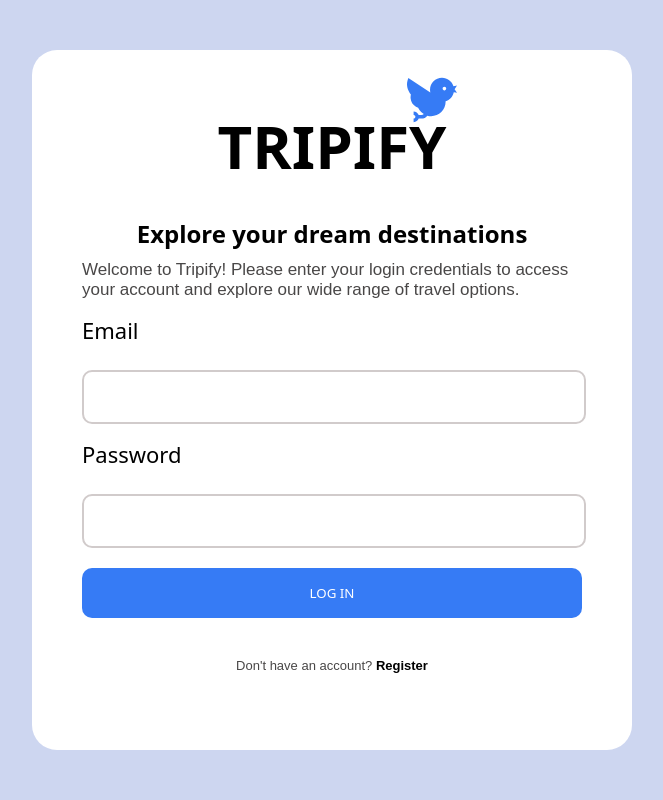
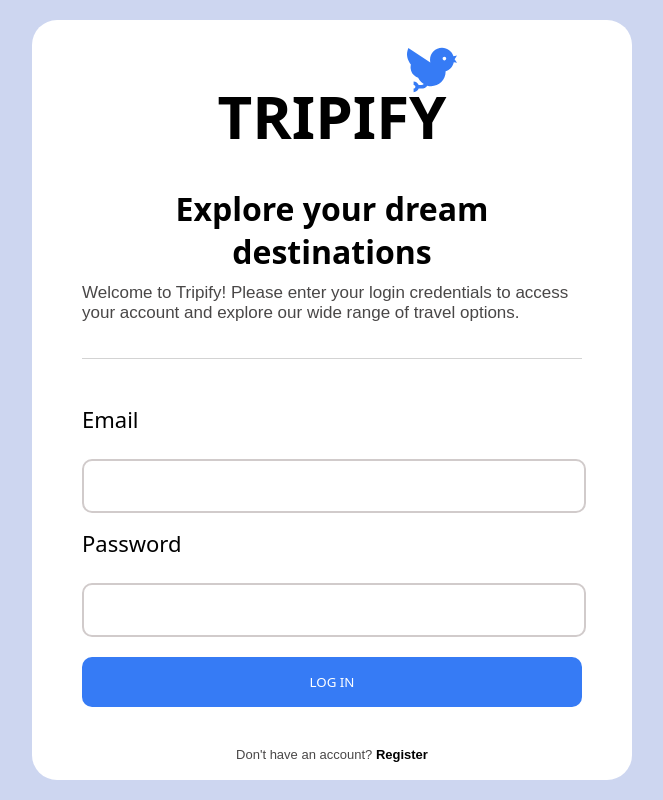
Before and after one commit to ValentinMendezF/image-based-web-proyect2, a plain HTML site: page index.html in a window 1280 px wide. Shown: the whole page, without its empty margins (308-971 px from the left). Drawn offline with Linux system fonts and the light colour scheme.

Commit message:
Estilos CSS completados

```diff
--- a/css/styles.css
+++ b/css/styles.css
@@ -2,6 +2,7 @@
     margin: 0;
     padding: 0;
 }
+
 body{
     background-color: #cdd6f0;
     display: flex;
@@ -9,19 +10,22 @@ body{
     align-content: center;
     height: 100vh;
 }
+
 main{
     background-color: white;
-    margin: 50px 300px 50px 300px;
+    margin: 20px 300px 20px 300px;
     border-radius: 25px;
     text-align: center;
     padding: 25px 50px 25px 50px;
     width: 500px;
 }
-div{
+
+#div-contenedor{
     display: flex;
     justify-content: center;
     margin-bottom: -20px;
 }
+
 img{
     width: 50px;
     height: 50px;
@@ -35,6 +39,7 @@ h1{
 h2{
     font-family: system-ui, -apple-system, BlinkMacSystemFont, 'Segoe UI', Roboto, Oxygen, Ubuntu, Cantarell, 'Open Sans', 'Helvetica Neue', sans-serif;
     margin-top: 30px;
+    font-size: 32px;
 }
 p{
     color:rgb(73, 71, 71);
@@ -45,6 +50,14 @@ p{
     font-size: 17px;
     margin-top: 10px;
     text-align: left;
+}
+
+#div-separador{
+    margin-top: 35px ;
+    margin-bottom:30px ;
+    width: 100%;
+    height: 1px;
+    background-color: lightgrey;
 }
 
 form{
@@ -66,6 +79,7 @@ input{
     width: 100%;
     border: solid 2px;
     border-color: rgb(209, 203, 203);
+    text-align:center;
 }
 
 button{
@@ -76,6 +90,7 @@ button{
     height: 50px;
     border-radius: 10px;
     border: 0px;
+    font-weight: 450;
 }
 
 button:hover{
--- a/index.html
+++ b/index.html
@@ -9,11 +9,12 @@
 <body>
     <main>
         <section>
-            <div><img src="img/bird-svgrepo-com.svg"></div>
+            <div id="div-contenedor"><img src="img/bird-svgrepo-com.svg"></div>
             <h1>TRIPIFY</h1>
             <h2>Explore your dream destinations</h2>
             <p id="primerP">Welcome to Tripify! Please enter your login credentials to access your account and explore our wide range of travel options.</p>
         </section>
+        <div id="div-separador" ></div>
         <form action="">
             <label for="">Email</label>
             <input type="email" name="" id="">
```
